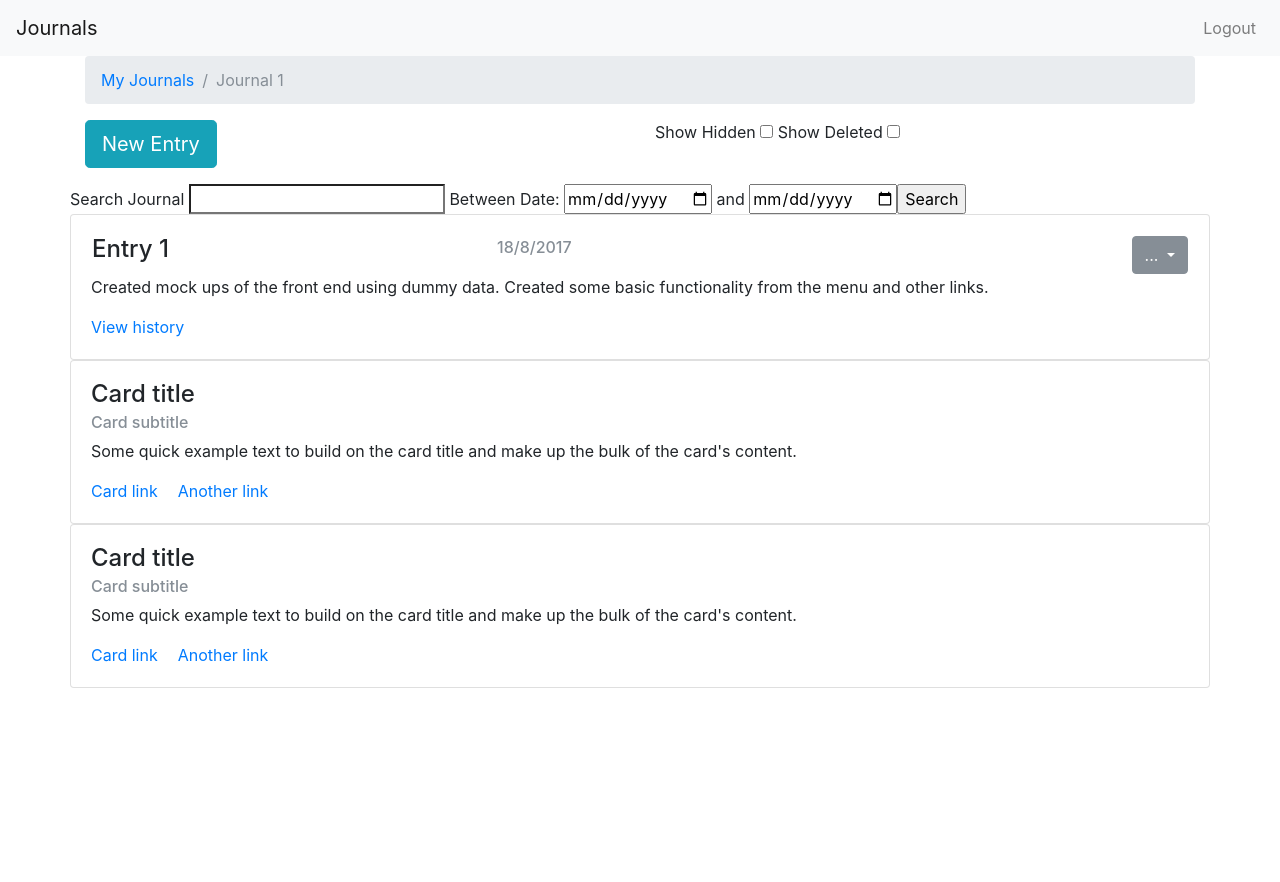
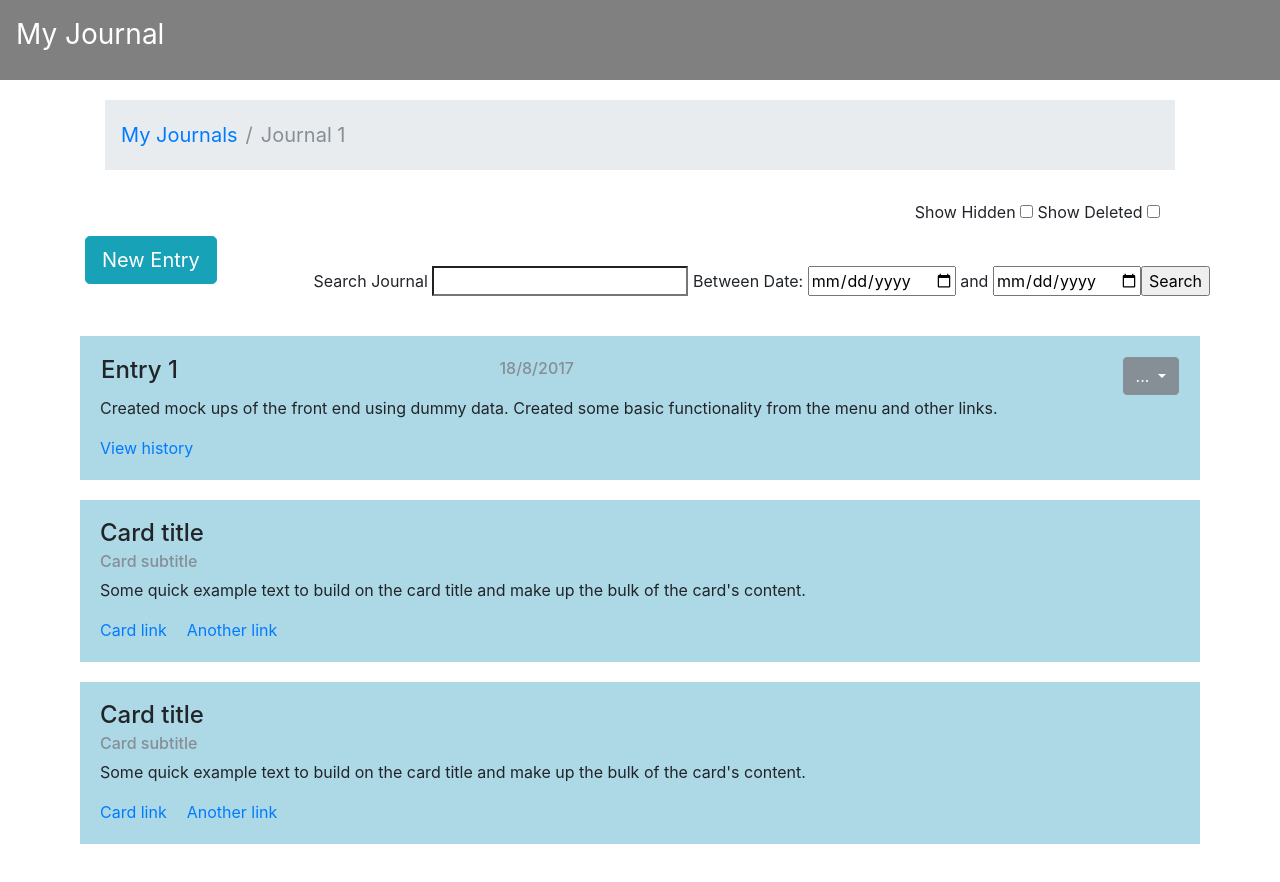
Before and after one commit to jmaynard100/professional-journal, an Angular app: page /journal/1 in a window 1280 px wide. Before the commit the page ends 800 px from the top, so only its background shows below. Built offline with nearby package versions, Linux system fonts and the light colour scheme.

Commit message:
css styling

```diff
--- a/src/app/app.component.css
+++ b/src/app/app.component.css
@@ -0,0 +1,15 @@
+nav.navbar{
+    background: grey;
+    padding-bottom: 20px;
+}
+a.navbar-brand{
+    font-size: 28px;
+    color: white;
+}
+a.nav-link{
+    color: white;
+    font-size: 16px;
+}
+button.navbar-toggler{
+    color:black;
+}
--- a/src/app/app.component.html
+++ b/src/app/app.component.html
@@ -1,7 +1,7 @@
 <!--The content below is only a placeholder and can be replaced.-->
 
-  <nav class="navbar navbar-expand-lg navbar-light bg-light">
-  <a class="navbar-brand" [routerLink]="['/journals']">Journals</a>
+  <nav class="navbar">
+  <a class="navbar-brand" [routerLink]="['/journals']">My Journal</a>
   <button class="navbar-toggler" type="button" data-toggle="collapse" data-target="#navbarSupportedContent" aria-controls="navbarSupportedContent" aria-expanded="false" aria-label="Toggle navigation">
     <span class="navbar-toggler-icon"></span>
   </button>
--- a/src/app/components/journal-listing/journal-listing.component.css
+++ b/src/app/components/journal-listing/journal-listing.component.css
@@ -0,0 +1,19 @@
+div.card{
+    background-color: lightblue;
+    border: 10px solid white;
+    padding-top: 10px;
+    padding-right: 30px;
+    padding-bottom: 10px;
+    padding-left: 30px;
+
+}
+div.row{
+    padding-bottom: 30px;
+    padding-top: 30px;
+}
+ol.breadcrumb{
+    padding-bottom: 20px;
+    padding-top: 20px;
+    border: 20px solid white;
+    font-size: 20px;
+}
--- a/src/app/components/journal/journal.component.css
+++ b/src/app/components/journal/journal.component.css
@@ -0,0 +1,19 @@
+div.card{
+    background-color: lightblue;
+    border: 10px solid white;
+}
+div.row{
+    padding-bottom: 30px;
+    padding-top: 30px;
+}
+div.box{
+    position: absolute;
+    top: 200px;
+    right: 120px;
+}
+ol.breadcrumb{
+    padding-bottom: 20px;
+    padding-top: 20px;
+    border: 20px solid white;
+    font-size: 20px;
+}
--- a/src/app/components/journal/journal.component.html
+++ b/src/app/components/journal/journal.component.html
@@ -10,7 +10,7 @@
       </a>
     </p>
   </div>
-  <div class="col">
+  <div class="box">
     <div> <!--form>-->
       Show Hidden
       <input type="checkbox">
--- a/src/app/components/login/login.component.css
+++ b/src/app/components/login/login.component.css
@@ -0,0 +1,19 @@
+
+div.row{
+    padding-top: 10px;
+    margin: auto;
+    width: 50%;
+}
+div.remember{
+    padding-bottom: 10px;
+    margin: auto;
+    width: 50%;
+}
+
+div.container{
+    border-radius: 25px;
+    background: lightblue;
+    padding-top: 20px;
+    width: 500px;
+    height: 400px;
+}
--- a/src/app/components/login/login.component.html
+++ b/src/app/components/login/login.component.html
@@ -1,19 +1,19 @@
 <div class="container">
   <form [formGroup]="loginForm" (ngSubmit)="onSubmit()">
-    <div class="form-group row">
-      <label for="inputEmail3" class="col-sm-2 col-form-label">UserName</label>
+    <div class="username">
+      <label for="inputEmail3" class="col-sm-2 col-form-label">Username</label>
       <div class="col-sm-10">
         <input type="email" class="form-control" id="inputEmail3" formControlName="username" placeholder="Username">
       </div>
     </div>
-    <div class="form-group row">
+    <div class="password">
       <label for="inputPassword3" class="col-sm-2 col-form-label">Password</label>
       <div class="col-sm-10">
         <input type="password" class="form-control" id="inputPassword3" formControlName="password" placeholder="Password">
       </div>
     </div>
 
-    <div class="form-group row">
+    <div class="remember">
       <label class="col-sm-2"></label>
       <div class="col-sm-10">
         <div class="form-check">
```
